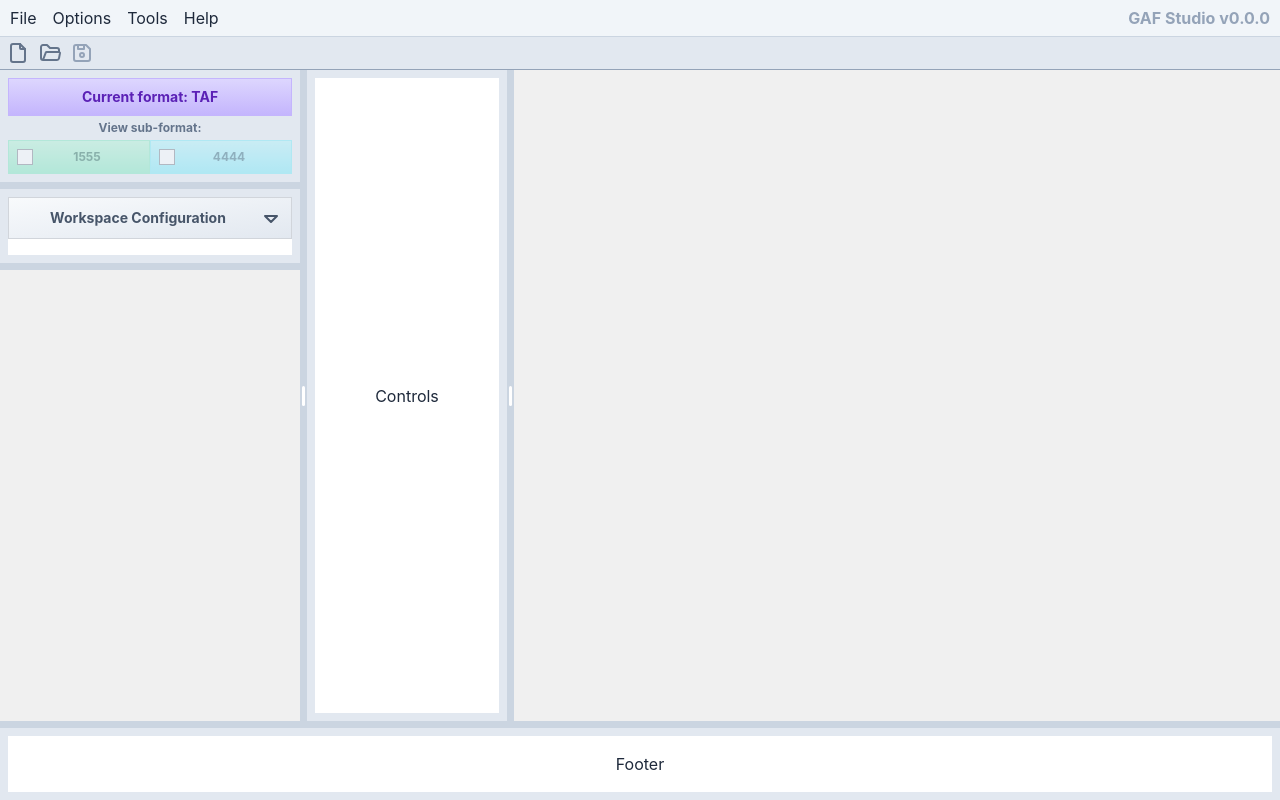
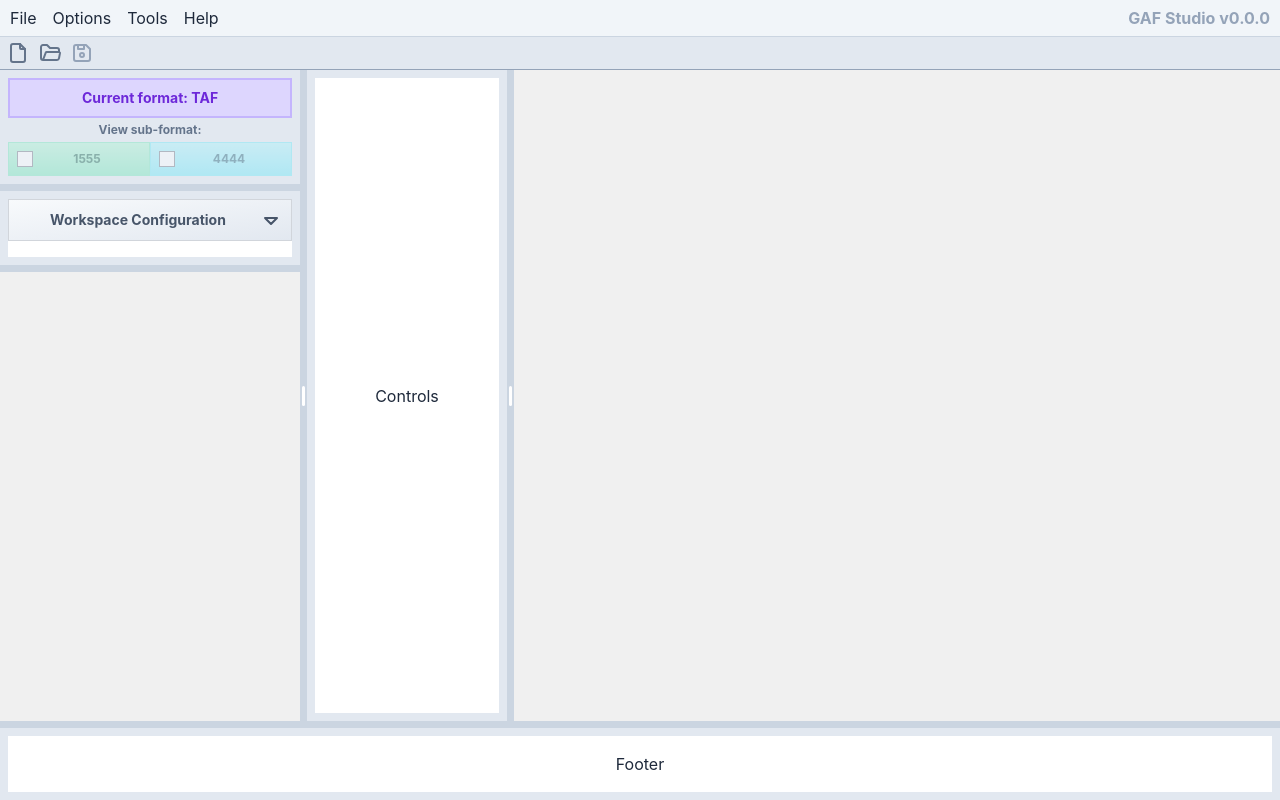
Before and after one commit to takingdoms/gaf-studio-web, a React (Vite) app: page / in a window 1280 px wide. Both pictures are taken after a click on the button "TAF". Built offline with nearby package versions, Linux system fonts and the light colour scheme.

Commit message:
format header no longer looks like a button

```diff
--- a/src/components/app/workspace-format/WorkspaceFormatPanel.tsx
+++ b/src/components/app/workspace-format/WorkspaceFormatPanel.tsx
@@ -13,13 +13,13 @@ export default function WorkspaceFormatPanel() {
   }
 
   const bgCls = workspace.state.format === 'gaf'
-    ? 'border-orange-300 from-orange-200 to-orange-300 text-orange-800'
-    : 'border-violet-300 from-violet-200 to-violet-300 text-violet-800';
+    ? 'border-orange-300 bg-orange-200 text-orange-700'
+    : 'border-violet-300 bg-violet-200 text-violet-700';
 
   return (
     <Panel>
       <div
-        className={`p-2 text-center text-sm font-bold bg-gradient-to-b border ${bgCls}`}
+        className={`p-2 text-center text-sm font-bold bg-gradient-to-b border-2 ${bgCls}`}
       >
         <span>Current format:{' '}</span>
         <span>{workspace.state.format === 'gaf' ? 'GAF' : 'TAF'}</span>
```
